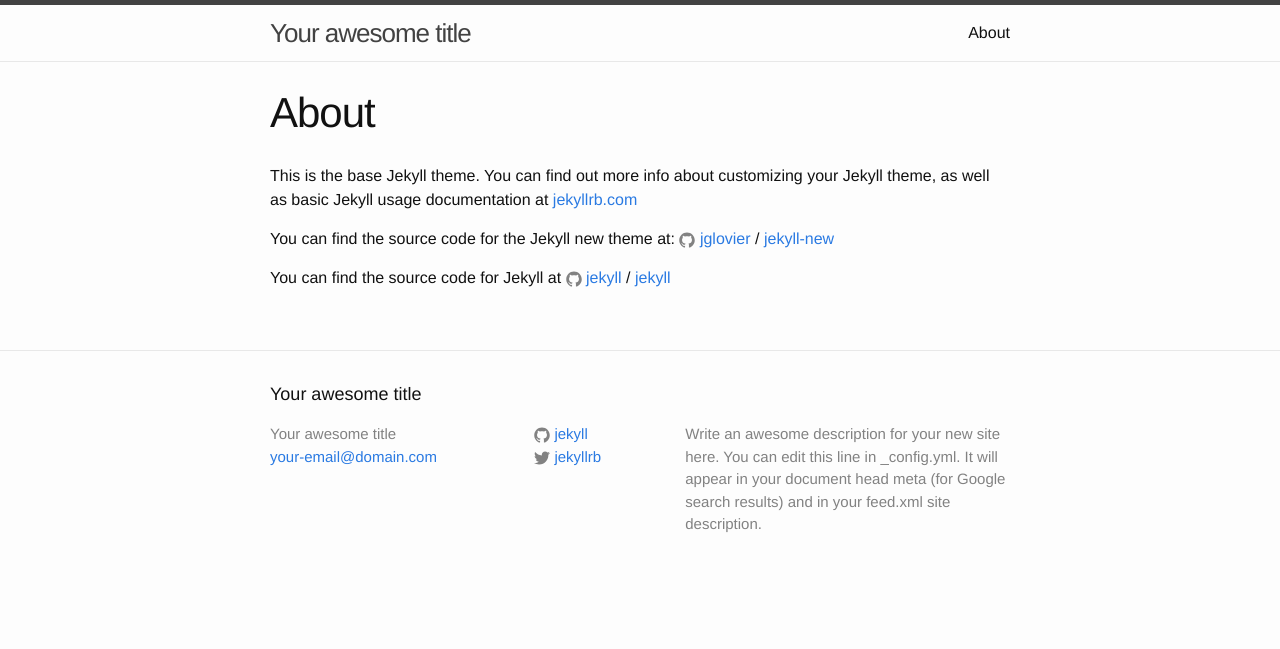
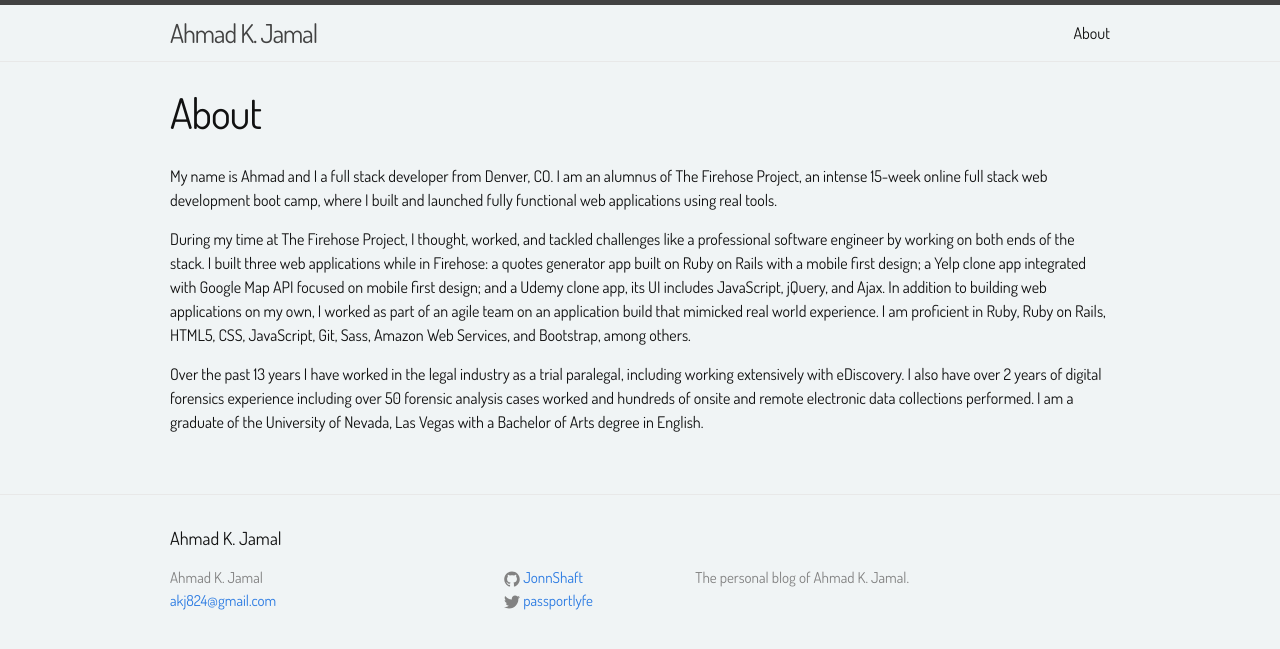
Before and after one commit to JonnShaft/JonnShaft.github.io, a Jekyll site: the page built from about.md, in a window 1280 px wide. Shown: the top 649 px of the page. Built offline with Jekyll 4.4.1, drawn with Linux system fonts in a browser that asks for light colours.

Commit message:
Configure YAML file, customize font, author first post

```diff
--- a/_config.yml
+++ b/_config.yml
@@ -6,16 +6,14 @@
 # 'jekyll serve'. If you change this file, please restart the server process.
 
 # Site settings
-title: Your awesome title
-email: your-email@domain.com
+title: Ahmad K. Jamal
+email: akj824@gmail.com
 description: > # this means to ignore newlines until "baseurl:"
-  Write an awesome description for your new site here. You can edit this
-  line in _config.yml. It will appear in your document head meta (for
-  Google search results) and in your feed.xml site description.
+  The personal blog of Ahmad K. Jamal.
 baseurl: "" # the subpath of your site, e.g. /blog
-url: "http://yourdomain.com" # the base hostname & protocol for your site
-twitter_username: jekyllrb
-github_username:  jekyll
+url: "https://jonnshaft.github.io" # the base hostname & protocol for your site
+twitter_username: passportlyfe
+github_username:  JonnShaft
 
 # Build settings
 markdown: kramdown
--- a/about.md
+++ b/about.md
@@ -4,12 +4,8 @@ title: About
 permalink: /about/
 ---
 
-This is the base Jekyll theme. You can find out more info about customizing your Jekyll theme, as well as basic Jekyll usage documentation at [jekyllrb.com](http://jekyllrb.com/)
+My name is Ahmad and I a full stack developer from Denver, CO. I am an alumnus of The Firehose Project, an intense 15-week online full stack web development boot camp, where I built and launched fully functional web applications using real tools.
 
-You can find the source code for the Jekyll new theme at:
-{% include icon-github.html username="jglovier" %} /
-[jekyll-new](https://github.com/jglovier/jekyll-new)
+During my time at The Firehose Project, I thought, worked, and tackled challenges like a professional software engineer by working on both ends of the stack. I built three web applications while in Firehose: a quotes generator app built on Ruby on Rails with a mobile first design; a Yelp clone app integrated with Google Map API focused on mobile first design; and a Udemy clone app, its UI includes JavaScript, jQuery, and Ajax. In addition to building web applications on my own, I worked as part of an agile team on an application build that mimicked real world experience. I am proficient in Ruby, Ruby on Rails, HTML5, CSS, JavaScript, Git, Sass, Amazon Web Services, and Bootstrap, among others.
 
-You can find the source code for Jekyll at
-{% include icon-github.html username="jekyll" %} /
-[jekyll](https://github.com/jekyll/jekyll)
+Over the past 13 years I have worked in the legal industry as a trial paralegal, including working extensively with eDiscovery. I also have over 2 years of digital forensics experience including over 50 forensic analysis cases worked and hundreds of onsite and remote electronic data collections performed. I am a graduate of the University of Nevada, Las Vegas with a Bachelor of Arts degree in English.
--- a/css/main.scss
+++ b/css/main.scss
@@ -2,11 +2,12 @@
 # Only the main Sass file needs front matter (the dashes are enough)
 ---
 @charset "utf-8";
+@import 'https://fonts.googleapis.com/css?family=Dosis';
 
 
 
 // Our variables
-$base-font-family: "Helvetica Neue", Helvetica, Arial, sans-serif;
+$base-font-family: 'Dosis', sans-serif, "Helvetica Neue", Helvetica, Arial, sans-serif;
 $base-font-size:   16px;
 $base-font-weight: 400;
 $small-font-size:  $base-font-size * 0.875;
@@ -15,7 +16,7 @@ $base-line-height: 1.5;
 $spacing-unit:     30px;
 
 $text-color:       #111;
-$background-color: #fdfdfd;
+$background-color: #F0F4F5;
 $brand-color:      #2a7ae2;
 
 $grey-color:       #828282;
@@ -23,7 +24,7 @@ $grey-color-light: lighten($grey-color, 40%);
 $grey-color-dark:  darken($grey-color, 25%);
 
 // Width of the content area
-$content-width:    800px;
+$content-width:    1000px;
 
 $on-palm:          600px;
 $on-laptop:        800px;
```
Also changed, not shown: _posts/2016-07-16-my-first-post.markdown (added, +10 -0 lines), Gemfile.lock, gemfile (line endings or trailing spaces).
